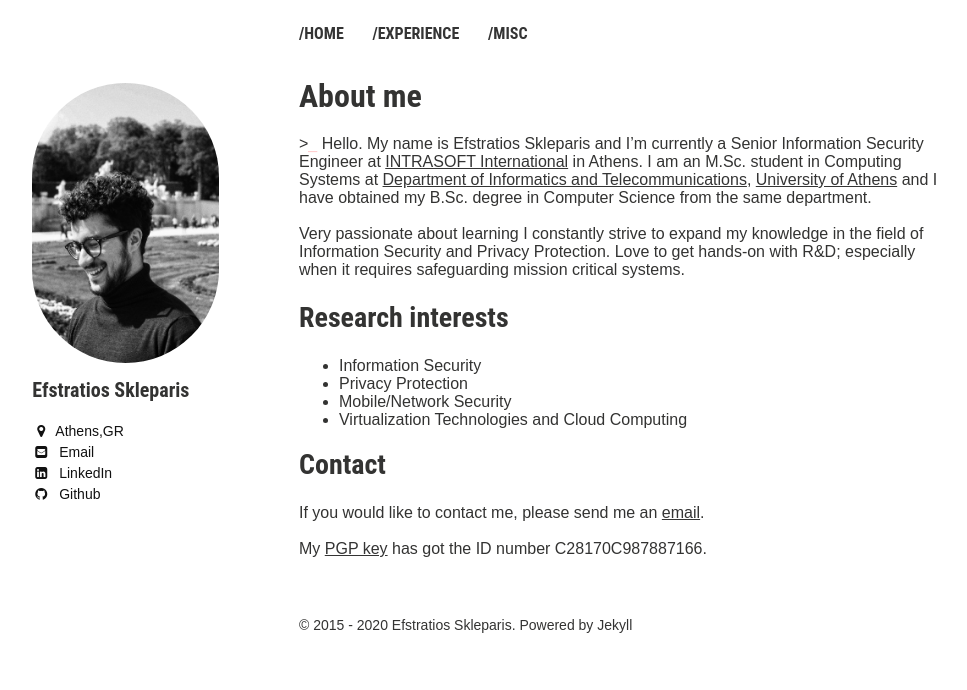
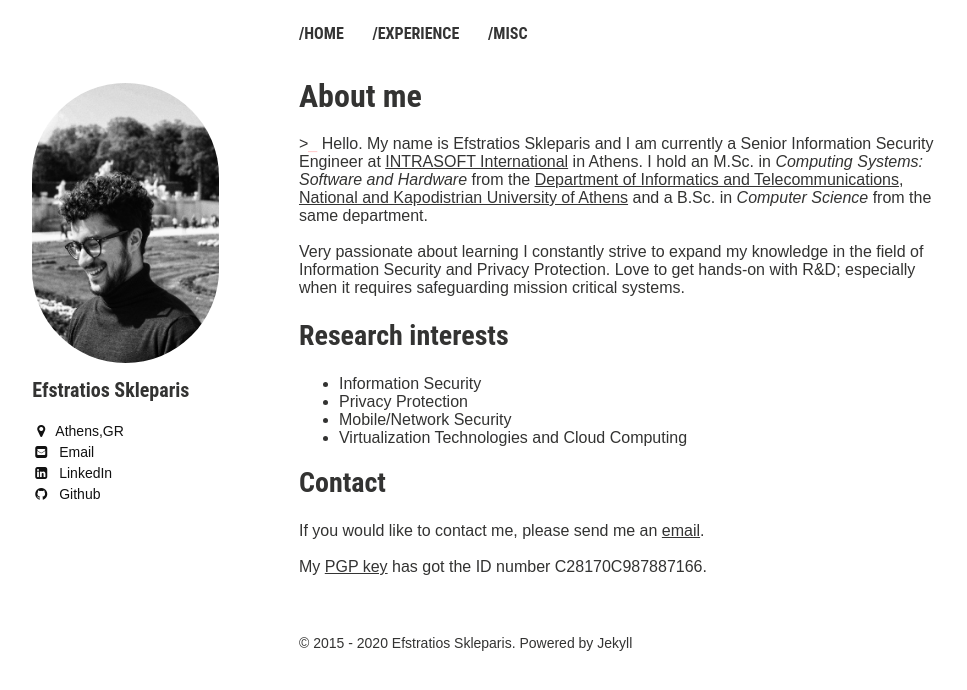
Before and after one commit to efstratios/efstratios.github.io, a Jekyll site: the page built from index.md, in a window 1280 px wide. Shown: the top 690 px of the page, without its empty margins (21-988 px from the left). Built offline with Jekyll 4.4.1, drawn with Linux system fonts in a browser that asks for light colours.

Commit message:
added MSc

```diff
--- a/index.md
+++ b/index.md
@@ -4,8 +4,7 @@ title: About me
 excerpt: "Efstratios Skleparis - Personal Webpage"
 ---
 
- \><span class="blink_text">_</span> Hello. My name is Efstratios Skleparis and I'm currently a Senior Information Security Engineer at [INTRASOFT International](https://www.intrasoft-intl.com) in Athens. I am an M.Sc. student in Computing Systems at [Department of Informatics and Telecommunications](http://di.uoa.gr/eng){:target="_blank" rel="noopener"}, [University of Athens](http://en.uoa.gr){:target="_blank" rel="noopener"} and I have obtained my B.Sc. degree in Computer Science from the same department.
-
+ \><span class="blink_text">_</span> Hello. My name is Efstratios Skleparis and I am currently a Senior Information Security Engineer at [INTRASOFT International](https://www.intrasoft-intl.com) in Athens. I hold an M.Sc. in *Computing Systems: Software and Hardware* from the [Department of Informatics and Telecommunications](http://di.uoa.gr/en){:target="_blank" rel="noopener"}, [National and Kapodistrian University of Athens](http://en.uoa.gr){:target="_blank" rel="noopener"} and a B.Sc. in *Computer Science* from the same department.
 
  <br/>Very passionate about learning I constantly strive to expand my knowledge in the field of Information Security and Privacy Protection. Love to get hands-on with R&D; especially when it requires safeguarding mission critical systems.
 
```
